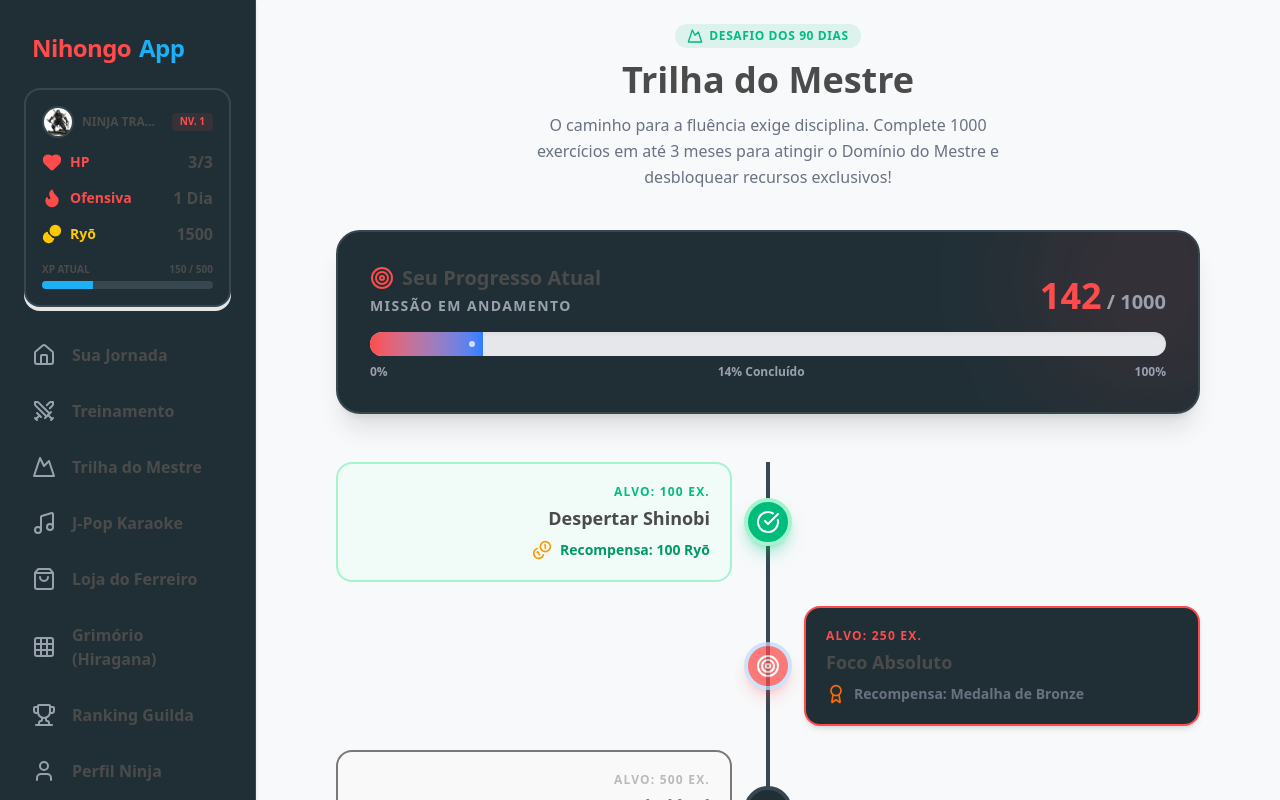
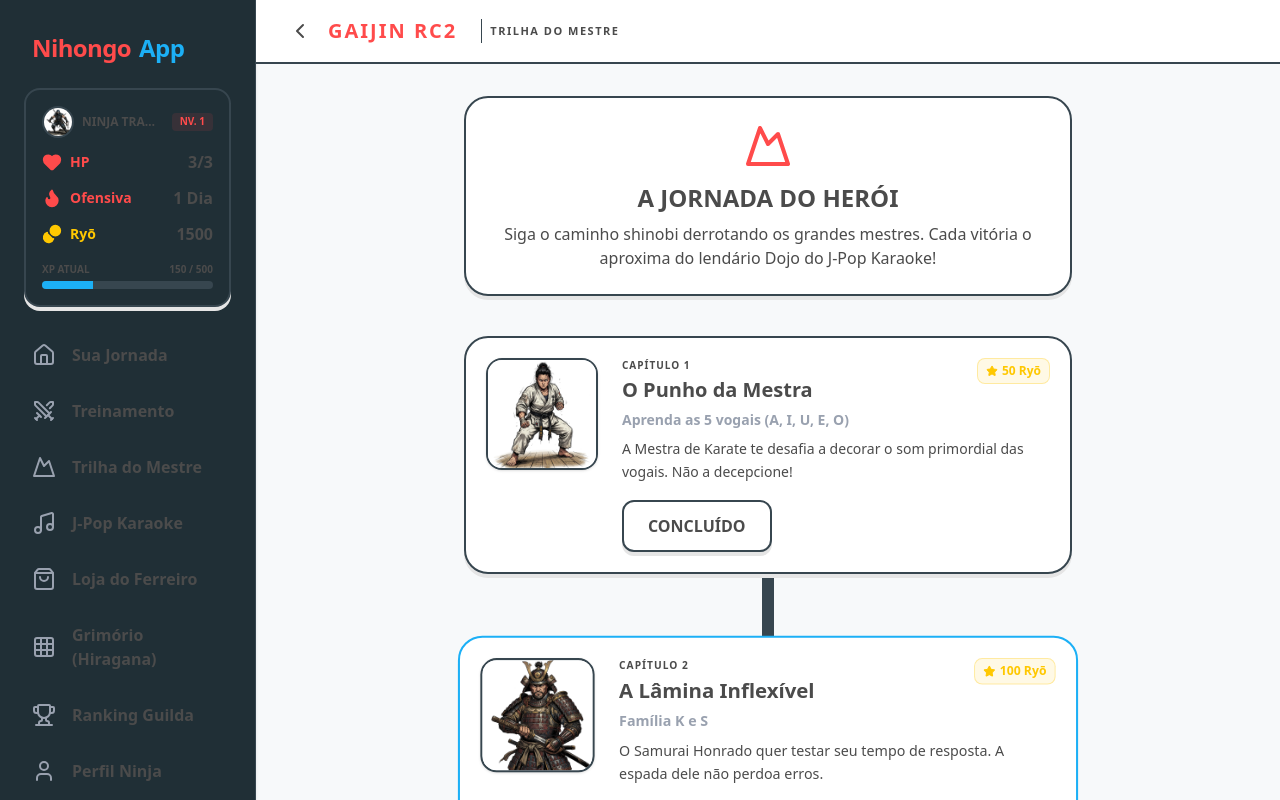
Before and after one commit to rc2HkBr/Rc2Gaijin, a Next.js app: page /trilha in a window 1280 px wide. Built offline with nearby package versions, Linux system fonts and the light colour scheme.

Commit message:
feat: create mission trail page with progress-based challenge cards

```diff
--- a/src/app/trilha/page.tsx
+++ b/src/app/trilha/page.tsx
@@ -1,136 +1,170 @@
 'use client';
 
-import { Mountain, Target, CheckCircle, Lock, PlayCircle, Coins, Award } from 'lucide-react';
+import { Mountain, Lock, Play, ChevronLeft, Star, ShieldAlert } from 'lucide-react';
 import Link from 'next/link';
+import { useState } from 'react';
 
-export default function TrilhaMasterPage() {
-  // Simulação de progresso do aluno (em um app real isso viria do banco de dados/estado global)
-  const currentExercises = 142;
-  const totalExercises = 1000;
-  const progressPercentage = Math.min((currentExercises / totalExercises) * 100, 100);
+// Dados das Missões
+const MISSIONS = [
+  {
+    id: 1,
+    title: "O Punho da Mestra",
+    subtitle: "Aprenda as 5 vogais (A, I, U, E, O)",
+    description: "A Mestra de Karate te desafia a decorar o som primordial das vogais. Não a decepcione!",
+    reward: "50 Ryō",
+    image: "/images/shop/lutadora_karate.png",
+    emoji: "🥋",
+    isUnlocked: true,
+    isCompleted: true,
+    color: "bg-success",
+    shadow: "shadow-[0_4px_0_#4BB200]",
+  },
+  {
+    id: 2,
+    title: "A Lâmina Inflexível",
+    subtitle: "Família K e S",
+    description: "O Samurai Honrado quer testar seu tempo de resposta. A espada dele não perdoa erros.",
+    reward: "100 Ryō",
+    image: "/images/shop/samurai_honrado.png",
+    emoji: "🗡️",
+    isUnlocked: true,
+    isCompleted: false,
+    color: "bg-secondary",
+    shadow: "shadow-[0_4px_0_#1899D6]",
+  },
+  {
+    id: 3,
+    title: "Infiltração Silenciosa",
+    subtitle: "Família T e N",
+    description: "Para andar nas sombras, você não pode hesitar. Passe pelo Ninja Clássico despercebido.",
+    reward: "Shuriken de Aço",
+    image: "/images/shop/ninja_classico.png",
+    emoji: "🥷",
+    isUnlocked: false,
+    isCompleted: false,
+    color: "bg-primary",
+    shadow: "shadow-[0_4px_0_#CC3C3C]",
+  },
+  {
+    id: 4,
+    title: "Desafio do Shogun",
+    subtitle: "O Despertar dos Kanjis",
+    description: "O impiedoso Shogun dos Kanjis trancou as portas da cidade musical. Mostre seu valor e derrote-o lendo palavras completas!",
+    reward: "Desbloqueia J-Pop Karaoke",
+    image: null,
+    emoji: "👺",
+    isUnlocked: false,
+    isCompleted: false,
+    color: "bg-purple-600",
+    shadow: "shadow-[0_4px_0_#7E22CE]",
+    isBoss: true,
+  }
+];
 
-  const milestones = [
-    { target: 100, title: "Despertar Shinobi", reward: "100 Ryō", icon: <Coins className="w-5 h-5 text-amber-500" /> },
-    { target: 250, title: "Foco Absoluto", reward: "Medalha de Bronze", icon: <Award className="w-5 h-5 text-orange-500" /> },
-    { target: 500, title: "Mente Inabalável", reward: "500 Ryō", icon: <Coins className="w-5 h-5 text-amber-500" /> },
-    { target: 750, title: "Visão de Águia", reward: "Medalha de Prata", icon: <Award className="w-5 h-5 text-gray-400" /> },
-    { target: 1000, title: "Domínio do Mestre", reward: "Desbloqueia J-Pop Learning", icon: <PlayCircle className="w-5 h-5 text-primary" /> },
-  ];
+export default function TrilhaMissionsPage() {
+  const [activeMission, setActiveMission] = useState<number>(2); // Missão atual
 
   return (
-    <div className="flex flex-col items-center pb-24 pt-6 w-full max-w-4xl mx-auto px-4">
-      {/* Header */}
-      <div className="w-full mb-10 text-center space-y-3">
-        <span className="inline-flex items-center gap-1.5 px-3 py-1 rounded-full bg-emerald-500/10 text-emerald-500 font-bold text-xs uppercase tracking-wider">
-          <Mountain className="w-4 h-4" /> Desafio dos 90 Dias
-        </span>
-        <h1 className="text-3xl sm:text-4xl font-extrabold text-foreground">Trilha do Mestre</h1>
-        <p className="text-gray-500 text-sm sm:text-base max-w-lg mx-auto leading-relaxed">
-          O caminho para a fluência exige disciplina. Complete 1000 exercícios em até 3 meses para atingir o Domínio do Mestre e desbloquear recursos exclusivos!
-        </p>
-      </div>
+    <div className="min-h-screen w-full bg-background text-foreground flex flex-col items-center select-none pb-24">
 
-      {/* Progress Card */}
-      <div className="w-full bg-surface border-2 border-border p-6 sm:p-8 rounded-3xl shadow-xl mb-12 relative overflow-hidden">
-        {/* Background glow */}
-        <div className="absolute -top-20 -right-20 w-64 h-64 bg-primary/10 rounded-full blur-3xl pointer-events-none"></div>
-
-        <div className="relative z-10">
-          <div className="flex justify-between items-end mb-4">
-            <div>
-              <h2 className="text-xl font-black text-foreground flex items-center gap-2">
-                <Target className="w-6 h-6 text-primary" />
-                Seu Progresso Atual
-              </h2>
-              <p className="text-sm font-bold text-gray-400 uppercase tracking-widest mt-1">Missão em Andamento</p>
-            </div>
-            <div className="text-right">
-              <span className="text-4xl font-black text-primary">{currentExercises}</span>
-              <span className="text-xl font-bold text-gray-400"> / 1000</span>
-            </div>
-          </div>
-
-          {/* Progress Bar */}
-          <div className="w-full h-6 bg-gray-200 rounded-full overflow-hidden shadow-inner mt-4 relative">
-            <div
-              className="h-full bg-gradient-to-r from-primary to-blue-500 transition-all duration-1000 ease-out flex items-center justify-end px-2"
-              style={{ width: `${progressPercentage}%` }}
-            >
-              <div className="w-1.5 h-1.5 bg-white rounded-full animate-pulse"></div>
-            </div>
-          </div>
-          <div className="flex justify-between mt-2 text-xs font-bold text-gray-400">
-            <span>0%</span>
-            <span>{Math.round(progressPercentage)}% Concluído</span>
-            <span>100%</span>
-          </div>
+      {/* HEADER NAVBAR (Duolingo Style) */}
+      <div className="w-full h-16 bg-white border-b-2 border-border flex items-center px-4 sm:px-8 sticky top-0 z-40">
+        <Link href="/" className="flex items-center gap-2 hover:opacity-70 transition-opacity mr-4">
+           <ChevronLeft className="w-6 h-6 text-gray-light" />
+        </Link>
+        <div className="flex items-center">
+          <h1 className="text-xl font-black tracking-widest text-primary uppercase mr-4">
+            GAIJIN RC2
+          </h1>
+          <div className="w-px h-6 bg-border mx-2"></div>
+          <span className="text-[11px] font-bold uppercase tracking-[1.5px] text-nav-text">
+            TRILHA DO MESTRE
+          </span>
         </div>
       </div>
 
-      {/* Milestones / Checkpoints */}
-      <div className="w-full relative">
-        {/* Vertical Line */}
-        <div className="absolute left-8 sm:left-1/2 top-0 bottom-0 w-1 bg-border -translate-x-1/2 z-0"></div>
+      {/* MISSION LIST CONTAINER */}
+      <div className="w-full max-w-2xl px-4 sm:px-8 mt-8 flex flex-col gap-10">
 
-        <div className="space-y-6">
-          {milestones.map((milestone, index) => {
-            const isCompleted = currentExercises >= milestone.target;
-            const isNext = !isCompleted && currentExercises < milestone.target && (index === 0 || currentExercises >= milestones[index - 1].target);
+        {/* Banner Intro */}
+        <div className="bg-white rounded-3xl p-6 border-2 border-border shadow-[0_4px_0_#E5E5E5] flex flex-col items-center text-center">
+          <Mountain className="w-12 h-12 text-primary mb-3" />
+          <h2 className="text-2xl font-black text-gray-text mb-2 uppercase">A Jornada do Herói</h2>
+          <p className="text-gray-light font-medium">
+            Siga o caminho shinobi derrotando os grandes mestres. Cada vitória o aproxima do lendário Dojo do J-Pop Karaoke!
+          </p>
+        </div>
+
+        {/* Missions Path */}
+        <div className="flex flex-col relative w-full items-center">
+
+          {/* Vertical Path Line */}
+          <div className="absolute top-10 bottom-10 w-3 bg-border rounded-full z-0"></div>
+
+          {MISSIONS.map((mission, index) => {
+            const isActive = activeMission === mission.id;
 
             return (
-              <div key={milestone.target} className={`relative z-10 flex items-center ${index % 2 === 0 ? 'sm:flex-row-reverse' : 'sm:flex-row'} gap-6 w-full group`}>
+              <div key={mission.id} className="relative z-10 w-full flex flex-col items-center mb-16">
 
-                {/* Desktop Empty Space for alternating layout */}
-                <div className="hidden sm:block sm:flex-1"></div>
+                {/* Mission Card */}
+                <div className={`w-full bg-white rounded-3xl p-5 border-2 transition-all flex flex-col sm:flex-row gap-6 shadow-[0_4px_0_#E5E5E5] ${
+                    isActive ? 'border-secondary scale-[1.02]' : 'border-border'
+                  } ${!mission.isUnlocked ? 'opacity-60 grayscale' : ''}`}
+                >
 
-                {/* Milestone Node */}
-                <div className="absolute left-8 sm:left-1/2 -translate-x-1/2 flex items-center justify-center">
-                  <div className={`w-12 h-12 rounded-full border-4 flex items-center justify-center transition-all ${
-                    isCompleted
-                      ? 'bg-emerald-500 border-emerald-200 text-white shadow-lg shadow-emerald-500/30'
-                      : isNext
-                        ? 'bg-primary border-blue-200 text-white animate-pulse shadow-lg shadow-primary/30'
-                        : 'bg-surface border-border text-gray-300'
+                  {/* Character Avatar */}
+                  <div className={`w-28 h-28 shrink-0 rounded-2xl flex items-center justify-center border-2 border-border shadow-sm overflow-hidden ${
+                    mission.isBoss ? 'bg-purple-100 border-purple-300' : 'bg-background'
                   }`}>
-                    {isCompleted ? <CheckCircle className="w-6 h-6" /> : isNext ? <Target className="w-6 h-6" /> : <Lock className="w-5 h-5" />}
+                    {mission.image ? (
+                      <img src={mission.image} alt={mission.title} className="w-full h-full object-cover" />
+                    ) : (
+                      <span className="text-6xl drop-shadow-sm">{mission.emoji}</span>
+                    )}
                   </div>
-                </div>
 
-                {/* Content Card */}
-                <div className={`flex-1 ml-16 sm:ml-0 ${index % 2 === 0 ? 'sm:text-right sm:pr-12' : 'sm:text-left sm:pl-12'}`}>
-                  <div className={`p-4 sm:p-5 rounded-2xl border-2 transition-all ${
-                    isCompleted
-                      ? 'bg-emerald-50/50 border-emerald-200'
-                      : isNext
-                        ? 'bg-surface border-primary shadow-md'
-                        : 'bg-gray-50 border-border opacity-70 grayscale'
-                  }`}>
-                    <div className={`text-xs font-black uppercase tracking-widest mb-1 ${isCompleted ? 'text-emerald-500' : isNext ? 'text-primary' : 'text-gray-400'}`}>
-                      Alvo: {milestone.target} Ex.
-                    </div>
-                    <h3 className="text-lg font-bold text-foreground mb-2">{milestone.title}</h3>
+                  {/* Mission Details */}
+                  <div className="flex-1 flex flex-col">
+                    <div className="flex items-start justify-between mb-2">
+                      <div>
+                        <h3 className={`text-[10px] font-black uppercase tracking-widest mb-1 ${mission.isBoss ? 'text-purple-600' : 'text-nav-text'}`}>
+                          {mission.isBoss ? '💥 BATALHA DE CHEFE' : `CAPÍTULO ${index + 1}`}
+                        </h3>
+                        <h2 className={`text-xl font-bold leading-tight ${mission.isBoss ? 'text-gray-text' : 'text-gray-text'}`}>
+                          {mission.title}
+                        </h2>
+                      </div>
 
-                    <div className={`flex items-center gap-2 text-sm font-semibold ${index % 2 === 0 ? 'sm:justify-end' : 'sm:justify-start'} ${isCompleted ? 'text-emerald-600' : 'text-gray-500'}`}>
-                      {milestone.icon}
-                      Recompensa: {milestone.reward}
+                      {/* Reward Badge */}
+                      <div className="hidden sm:flex items-center gap-1 bg-gold/10 text-gold text-xs font-bold px-2 py-1 rounded-lg border border-gold/30">
+                        <Star className="w-3 h-3 fill-gold" />
+                        {mission.reward}
+                      </div>
                     </div>
 
-                    {/* J-Pop Unlock Special CTA */}
-                    {milestone.target === 1000 && isCompleted && (
-                      <div className={`mt-4 ${index % 2 === 0 ? 'flex sm:justify-end' : 'flex sm:justify-start'}`}>
-                        <Link href="/jpop" className="inline-flex items-center gap-2 bg-primary hover:bg-primary/90 text-white px-4 py-2 rounded-xl font-bold text-sm transition-transform active:scale-95 shadow-md">
-                          <PlayCircle className="w-4 h-4" /> Acessar J-Pop Learning
-                        </Link>
-                      </div>
-                    )}
-                    {milestone.target === 1000 && !isCompleted && (
-                      <div className="mt-4">
-                        {/* Como simulamos o estado "não completo" mas queremos que o usuário teste a funcionalidade, vamos deixar um link de "preview" discreto */}
-                        <Link href="/jpop" className="inline-flex items-center gap-2 text-primary font-bold text-xs hover:underline opacity-50">
-                          [Preview Dev] Forçar Desbloqueio
-                        </Link>
-                      </div>
-                    )}
+                    <p className="text-sm font-bold text-gray-400 mb-2">{mission.subtitle}</p>
+                    <p className="text-sm text-gray-light font-medium leading-relaxed mb-4">
+                      {mission.description}
+                    </p>
+
+                    {/* Action Button */}
+                    <div className="mt-auto">
+                      {mission.isCompleted ? (
+                        <button disabled className="w-full sm:w-auto px-6 py-3 bg-white border-2 border-border text-nav-text font-black uppercase rounded-xl shadow-[0_4px_0_#E5E5E5]">
+                          Concluído
+                        </button>
+                      ) : !mission.isUnlocked ? (
+                        <button disabled className="w-full sm:w-auto px-6 py-3 bg-gray-100 border-2 border-border text-gray-400 font-black uppercase rounded-xl flex items-center justify-center gap-2">
+                          <Lock className="w-5 h-5" /> Bloqueado
+                        </button>
+                      ) : (
+                        <button className={`w-full sm:w-auto px-8 py-3 text-white font-black uppercase rounded-xl flex items-center justify-center gap-2 transition-all hover:translate-y-1 active:shadow-none active:translate-y-1 ${mission.color} ${mission.shadow}`}>
+                          {mission.isBoss ? <ShieldAlert className="w-5 h-5" /> : <Play className="w-5 h-5 fill-white" />}
+                          {mission.isBoss ? 'Enfrentar Shogun' : 'Iniciar Treino'}
+                        </button>
+                      )}
+                    </div>
                   </div>
                 </div>
 
@@ -138,6 +172,7 @@ export default function TrilhaMasterPage() {
             );
           })}
         </div>
+
       </div>
     </div>
   );
```
